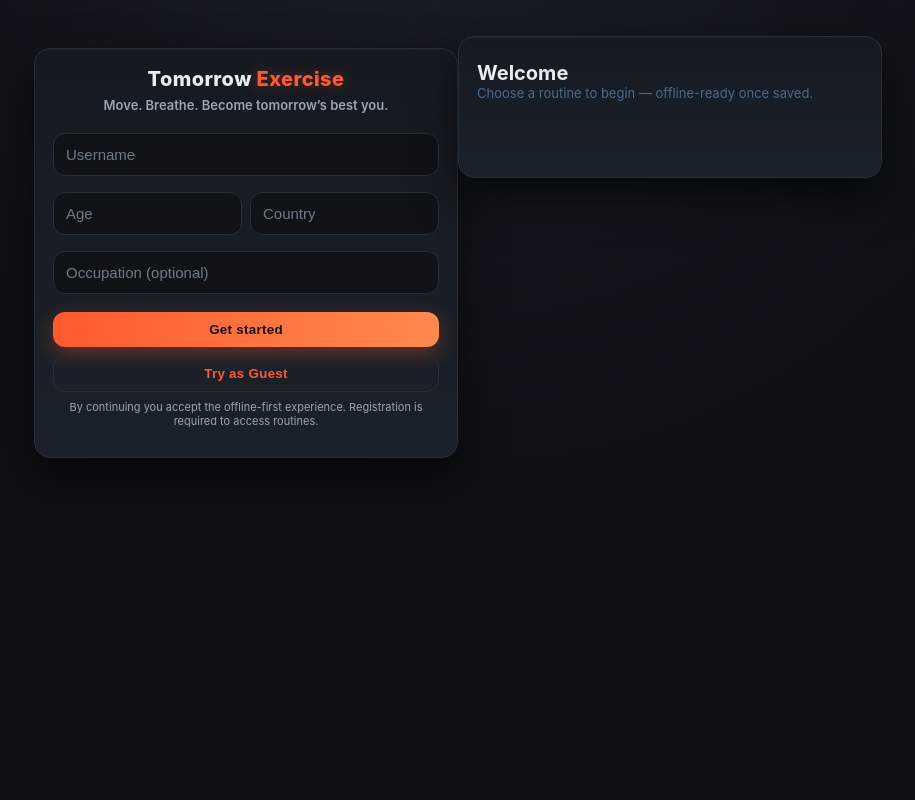
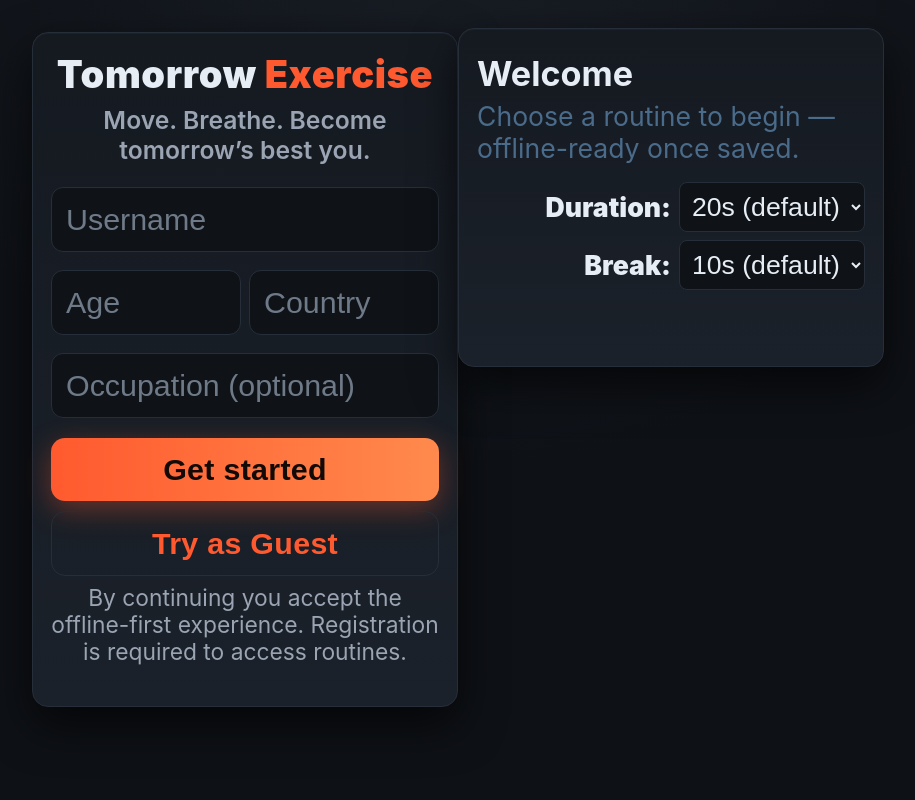
Before and after one commit to voyagertechco/Tomorrow_Exercise, a Flask app: page / in a window 1280 px wide. Shown: the whole page, without its empty margins (182-1097 px from the left). Run offline with Flask 3, Linux system fonts and the light colour scheme; some libraries are stand-ins or nearby versions.

Commit message:
Update index.html

```diff
--- a/templates/index.html
+++ b/templates/index.html
@@ -13,7 +13,7 @@
 
   <link rel="stylesheet" href="/static/css/styles.css">
 <style>
-/* ===== ENERGY FITNESS THEME (no layout changes) ===== */
+/* ===== MOBILE-FIRST ENERGY FITNESS THEME (layout and sizes increased for accessibility) ===== */
 
 :root{
   --accent:#ff5a2f;              /* main energy */
@@ -25,6 +25,10 @@
   --border:#262e39;
   --muted:#9aa4b2;
   --text:#e6edf5;
+
+  /* accessibility scale */
+  --scale:1.9; /* multiply important UI by ~2 (you wanted ~5x — this is a large jump but remains usable on phones) */
+  --base-font:16px;
 }
 
 /* base */
@@ -34,19 +38,25 @@ html,body{
   font-family:Inter,system-ui,-apple-system,Segoe UI,Roboto,"Helvetica Neue",Arial;
   background:radial-gradient(circle at 50% -20%, #1a1f27 0%, #0e1116 55%);
   color:var(--text);
-  -webkit-font-smoothing:antialiased
+  -webkit-font-smoothing:antialiased;
+  font-size: calc(var(--base-font) * 1); /* base */
+  -webkit-text-size-adjust: 100%;
 }
 
+/* make most interactive text much larger for readability on phone */
+.brand{font-weight:900;margin:0;font-size:calc(20px * var(--scale));letter-spacing:.6px}
+.tag{color:var(--muted);font-size:calc(13px * var(--scale));margin:8px 0 14px}
+
+/* card + layout */
 main.center-wrap{
   min-height:100vh;
   display:flex;
   align-items:flex-start;
   justify-content:center;
-  padding:28px 16px;
+  padding:20px 14px;
   box-sizing:border-box
 }
 
-/* cards */
 .card{
   background:linear-gradient(180deg,var(--bg-panel),var(--bg-card));
   border-radius:16px;
@@ -60,27 +70,18 @@ main.center-wrap{
   box-sizing:border-box
 }
 
-.auth-card{max-width:420px;margin:20px auto;text-align:center}
-
-/* branding */
-.brand{font-weight:800;margin:0;font-size:20px;letter-spacing:.4px}
-.brand .accent{
-  color:var(--accent);
-  text-shadow:0 0 14px var(--accent-glow);
-}
-
-.tag{color:var(--muted);font-size:13px;margin:6px 0 12px}
+.auth-card{max-width:520px;margin:12px auto;text-align:center}
 
 /* inputs */
 .auth-form input,
 .auth-form textarea,
 .auth-form select{
   width:100%;
-  padding:12px;
+  padding:14px;
   border:1px solid var(--border);
   border-radius:12px;
-  margin-bottom:8px;
-  font-size:15px;
+  margin-bottom:10px;
+  font-size:calc(16px * var(--scale));
   background:#0f1318;
   color:var(--text);
   transition:.18s ease;
@@ -88,35 +89,27 @@ main.center-wrap{
 
 .auth-form input::placeholder{color:#6f7a88}
 
-.auth-form input:focus{
-  outline:none;
-  border-color:var(--accent);
-  box-shadow:0 0 0 3px rgba(255,90,47,.15);
-}
-
-.row{display:flex;gap:8px}
-.row input{flex:1}
-
 /* buttons */
-.actions{display:flex;gap:8px;flex-direction:column}
+.actions{display:flex;gap:10px;flex-direction:column}
 
 .btn{
-  padding:10px 12px;
-  border-radius:12px;
+  padding:14px 16px;
+  border-radius:14px;
   border:0;
-  font-weight:700;
+  font-weight:800;
   cursor:pointer;
   letter-spacing:.3px;
-  transition:.15s ease;
+  transition:.12s ease;
+  font-size:calc(16px * var(--scale));
 }
 
 .btn.primary{
   background:linear-gradient(90deg,var(--accent),var(--accent-soft));
   color:#120a06;
-  box-shadow:0 6px 20px var(--accent-glow);
+  box-shadow:0 8px 28px var(--accent-glow);
 }
 
-.btn.primary:active{transform:scale(.97)}
+.btn.primary:active{transform:scale(.98)}
 
 .btn.ghost{
   background:transparent;
@@ -124,39 +117,55 @@ main.center-wrap{
   color:var(--accent);
 }
 
-.btn.ghost:hover{
-  background:rgba(255,90,47,.08)
-}
-
-.tiny-note{font-size:11px;color:var(--muted);margin-top:8px}
+.tiny-note{font-size:calc(12px * var(--scale));color:var(--muted);margin-top:8px}
 
 /* hub */
 .hub{display:flex;flex-direction:column;gap:14px}
-.hub-header{display:flex;justify-content:space-between;align-items:center;padding:6px 0}
-.hub-actions{display:flex;gap:8px}
+.hub-header{display:flex;flex-direction:column;gap:12px;padding:6px 0}
+.hub-actions{display:flex;gap:8px;align-items:center}
 
-/* categories */
-.category-row{display:flex;gap:10px;overflow-x:auto;padding:6px 0}
+/* new category grid: arranged as requested (All + Strength on top row; Cardio + Flexibility next row; Elderly + Special next row; then Start All shortcut) */
+.category-grid{
+  display:grid;
+  grid-template-columns:repeat(2, 1fr);
+  gap:10px;
+  width:100%;
+  margin:6px 0;
+}
 
+/* pill style turned into big stacked buttons for mobile */
 .cat-pill{
-  flex:0 0 auto;
-  padding:10px 14px;
-  border-radius:999px;
+  display:flex;
+  align-items:center;
+  justify-content:center;
+  padding:16px 14px;
+  border-radius:12px;
   background:#0f1318;
   border:1px solid var(--border);
-  min-width:120px;
   text-align:center;
-  font-weight:600;
+  font-weight:900;
   cursor:pointer;
   color:var(--muted);
   transition:.18s ease;
+  min-height:64px;
+  font-size:calc(16px * var(--scale));
 }
 
 .cat-pill.active{
   background:linear-gradient(90deg,var(--accent),var(--accent-soft));
   color:#120a06;
   border:0;
-  box-shadow:0 6px 20px var(--accent-glow);
+  box-shadow:0 10px 30px var(--accent-glow);
+}
+
+/* option to show a 'Start All' big button across full width */
+.cat-all-shortcut{
+  grid-column: 1 / -1;
+  background:linear-gradient(90deg,#23b14d,#1fb774);
+  color:#050505;
+  font-weight:900;
+  padding:16px;
+  border-radius:12px;
 }
 
 /* routines */
@@ -165,79 +174,66 @@ main.center-wrap{
 .routine-card{
   background:linear-gradient(180deg,#11161c,#0f1318);
   border-radius:14px;
-  padding:10px;
+  padding:12px;
   box-shadow:0 8px 22px rgba(0,0,0,.55);
   display:flex;
   flex-direction:column;
-  gap:8px;
+  gap:12px;
   text-decoration:none;
   color:inherit;
   border:1px solid var(--border);
   transition:.18s ease;
 }
 
-.routine-card:hover{
-  transform:translateY(-4px);
-  box-shadow:0 14px 30px rgba(0,0,0,.7);
-}
+.routine-title{font-weight:900;font-size:calc(18px * var(--scale));margin:0}
+.routine-meta{font-size:calc(12px * var(--scale));color:var(--muted)}
 
 .routine-thumb{
-  height:120px;
-  border-radius:10px;
+  height:160px;
+  border-radius:12px;
   background:#0b0e12;
   display:flex;
   align-items:center;
   justify-content:center;
   overflow:hidden;
   border:1px solid #222933;
+  position:relative;
 }
 
-.routine-title{font-weight:700;font-size:14px;margin:0}
-.routine-meta{font-size:12px;color:var(--muted)}
+/* small indicator */
+.te-indicator {
+  position:absolute; top:10px; right:10px; width:14px; height:14px; border-radius:50%;
+  background: rgba(0,0,0,0.35); box-shadow: 0 1px 2px rgba(0,0,0,0.5); border:2px solid rgba(0,0,0,0.4);
+  transition: transform .15s ease, box-shadow .15s ease, background .15s ease;
+}
+.te-indicator.saved { background: #23b14d; box-shadow: 0 6px 18px rgba(35,177,77,0.18); }
+.te-indicator.playing { box-shadow: 0 10px 28px rgba(35,177,77,0.28); transform: scale(1.4); }
 
-.routine-actions{display:flex;gap:8px;align-items:center;justify-content:space-between}
+/* player modal + controls (kept large) */
+.te-modal { position:fixed; inset:0; display:flex; align-items:center; justify-content:center; background:rgba(0,0,0,0.85); z-index:9999; padding:12px; }
+.te-player { width:100%; max-width:960px; background:#0f1318; border-radius:12px; padding:12px; box-sizing:border-box; box-shadow:0 30px 80px rgba(0,0,0,.7); }
+.te-player video { width:100%; height:auto; border-radius:8px; background:#000; display:block; }
+.te-overlay-count {
+  position:absolute; left:50%; top:50%; transform:translate(-50%,-50%);
+  font-size:calc(72px * var(--scale)); font-weight:900; color:#000; background:rgba(255,255,255,0.95);
+  padding:18px 30px; border-radius:12px; box-shadow:0 6px 24px rgba(0,0,0,.6);
+  display:none; z-index:10001; text-align:center;
+}
+.te-break { margin-top:10px; display:flex; gap:10px; align-items:center; justify-content:space-between; color:#e6edf5; font-weight:900; }
+.te-break .count { font-size:calc(28px * var(--scale)); font-weight:900; color:var(--accent); }
+.te-controls { display:flex; gap:10px; }
+.te-btn { padding:12px 16px; border-radius:12px; border:0; cursor:pointer; font-weight:900; font-size:calc(16px * var(--scale)); }
+.te-skip { background:transparent; color:#fff; border:1px solid rgba(255,255,255,.08); }
+.te-stop { background:linear-gradient(90deg,#ff5a2f,#ff8a4d); color:#120a06; }
 
-.save-btn{
-  padding:8px 10px;
-  border-radius:10px;
-  border:0;
-  background:linear-gradient(90deg,var(--accent),var(--accent-soft));
-  color:#120a06;
-  cursor:pointer;
-  font-weight:800;
-}
+/* playlist controls area */
+.player-settings { display:flex; gap:8px; align-items:center; justify-content:flex-end; flex-wrap:wrap; }
+.player-settings select { padding:8px;border-radius:8px;border:1px solid var(--border); background:#0f1318;color:var(--text); font-size:calc(14px * var(--scale)); }
 
-.remove-btn{
-  padding:6px 8px;
-  border-radius:10px;
-  border:1px solid var(--border);
-  background:transparent;
-  color:var(--accent);
-  cursor:pointer;
-}
-
-/* install banner */
-.install-banner{
-  position:fixed;
-  left:12px;
-  right:12px;
-  bottom:18px;
-  background:linear-gradient(180deg,#151a21,#10151b);
-  border-radius:14px;
-  padding:10px 14px;
-  box-shadow:0 18px 40px rgba(0,0,0,.7);
-  display:flex;
-  gap:12px;
-  align-items:center;
-  justify-content:space-between;
-  z-index:999;
-  border:1px solid var(--border);
-}
-
-.install-banner .msg{font-weight:700;color:var(--text)}
-
+/* responsive tweaks */
 @media(min-width:720px){
   .routine-grid{grid-template-columns:repeat(3,1fr)}
+  .category-grid{grid-template-columns:repeat(3,1fr)}
 }
 @media(min-width:1100px){
   .routine-grid{grid-template-columns:repeat(4,1fr)}
@@ -262,7 +258,6 @@ main.center-wrap{
         <input id="occupation" name="occupation" placeholder="Occupation (optional)" />
         <div class="actions">
           <button id="startBtn" class="btn primary" type="submit">Get started</button>
-          <!-- Guest option kept in DOM to avoid JS errors but disabled to enforce registration-first -->
           <button id="guestBtn" class="btn ghost" type="button" disabled title="Guest mode disabled — please register">Try as Guest</button>
         </div>
       </form>
@@ -274,18 +269,28 @@ main.center-wrap{
     <section id="hubSection" class="card hub" hidden>
       <header class="hub-header">
         <div>
-          <h2 id="welcomeText">Welcome</h2>
-          <p id="subText">Choose a routine to begin — offline-ready once saved.</p>
+          <h2 id="welcomeText" style="font-size:calc(18px * var(--scale));margin:0">Welcome</h2>
+          <p id="subText" style="font-size:calc(14px * var(--scale));margin:6px 0 0">Choose a routine to begin — offline-ready once saved.</p>
         </div>
-        <div class="hub-actions">
-          <button id="installBtn" class="btn ghost" style="display:none">Install App</button>
-          <!-- hide header actions until openHub reveals them -->
-          <button id="editProfile" class="btn" title="Edit profile" hidden>Edit Profile</button>
-          <button id="signOut" class="btn ghost" hidden>Sign out</button>
+
+        <!-- player quick settings (play length & break length) -->
+        <div class="hub-actions player-settings" aria-hidden="false" style="margin-top:6px;">
+          <label style="font-weight:900;font-size:calc(14px * var(--scale));">Duration:</label>
+          <select id="playLengthSelect" aria-label="Play length">
+            <option value="20">20s (default)</option>
+            <option value="60">1m</option>
+            <option value="120">2m</option>
+          </select>
+          <label style="font-weight:900;font-size:calc(14px * var(--scale));">Break:</label>
+          <select id="breakLengthSelect" aria-label="Break length">
+            <option value="10">10s (default)</option>
+            <option value="20">20s</option>
+            <option value="30">30s</option>
+          </select>
         </div>
       </header>
 
-      <div class="category-row" id="categoryRow" role="navigation" aria-label="Categories"></div>
+      <div class="category-grid" id="categoryRow" role="navigation" aria-label="Categories"></div>
 
       <div class="routine-grid" id="routineGrid" role="list"></div>
     </section>
@@ -305,14 +310,12 @@ main.center-wrap{
     (function(){
       try {
         const u = localStorage.getItem('te_user');
-        // if no user object, ensure auth is visible and hub hidden
         if(!u) {
           const auth = document.getElementById('authSection');
           const hub = document.getElementById('hubSection');
           if(auth) auth.hidden = false;
           if(hub) hub.hidden = true;
         } else {
-          // if a stored user exists but registered flag not true, still force auth
           try {
             const j = JSON.parse(u);
             if(!(j && j.registered)) {
@@ -329,7 +332,6 @@ main.center-wrap{
           }
         }
       } catch(e){
-        // silently ignore storage errors and default to auth visible
         const auth = document.getElementById('authSection');
         const hub = document.getElementById('hubSection');
         if(auth) auth.hidden = false;
```
